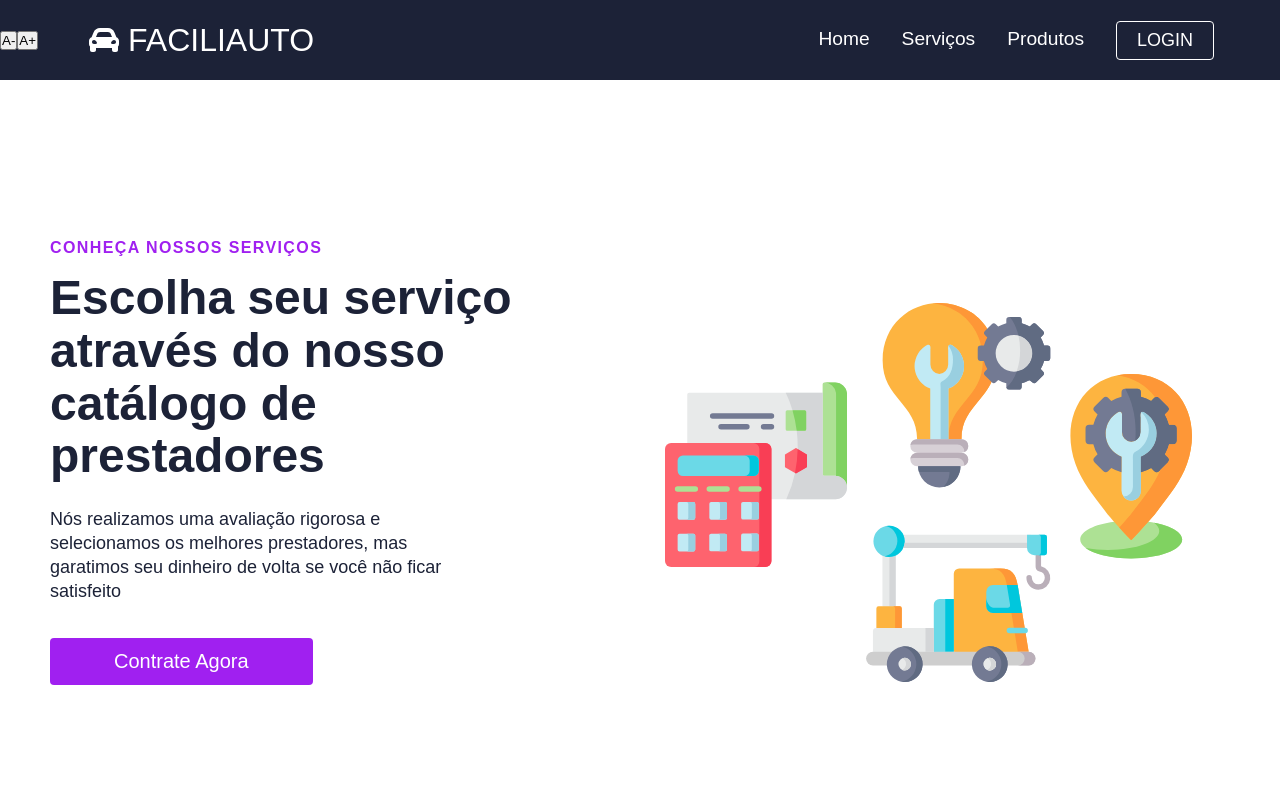
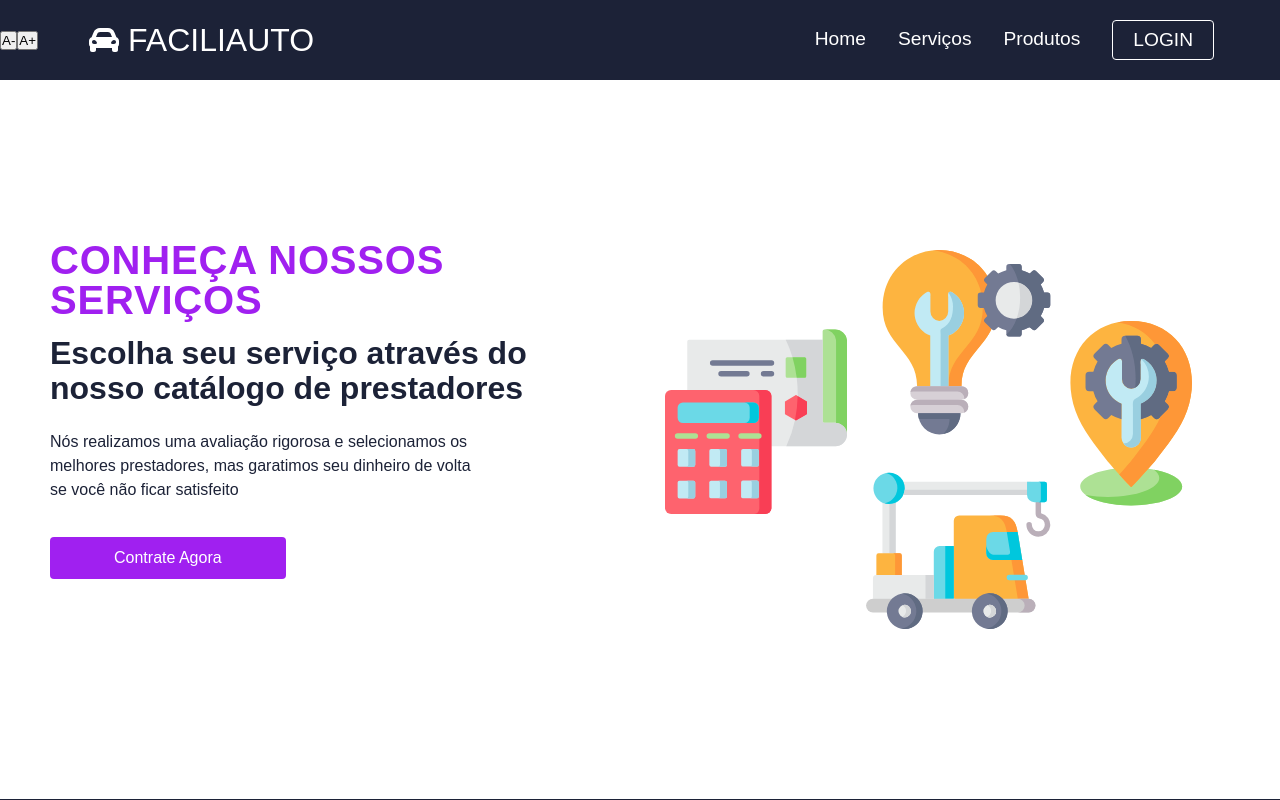
Before and after one commit to afsalves/faciliauto_react_js, a React (Create React App) app: page /products in a window 1280 px wide. Shown: the top 800 px of the page. Built offline with nearby package versions, Linux system fonts and the light colour scheme.

Commit message:
Adjusting fonts to accessibility

```diff
--- a/src/App.css
+++ b/src/App.css
@@ -6,5 +6,5 @@
 }
 
 body {
-  font-size: 120%;
+  font-size: 100%;
 }
--- a/src/components/Button.css
+++ b/src/components/Button.css
@@ -27,12 +27,12 @@
 
 .btn--medium {
   padding: 8px 20px;
-  font-size: 18px;
+  font-size: 1em;
 }
 
 .btn--large {
   padding: 12px 26px;
-  font-size: 20px;
+  font-size: 1em;
 }
 
 .btn--mobile {
@@ -50,7 +50,7 @@
 
 .btn--wide {
   padding: 12px 64px;
-  font-size: 20px;
+  font-size: 1em;
 }
 
 .btn--large:hover,
--- a/src/components/HeroSection.css
+++ b/src/components/HeroSection.css
@@ -33,17 +33,17 @@
 
 .top-line {
   color: #a020f0;
-  font-size: 16px;
-  line-height: 16px;
+  font-size: 2.5em;
+  line-height: 1em;
   font-weight: 700;
-  letter-spacing: 1.4px;
+  letter-spacing: 0.02em;
   text-transform: uppercase;
   margin-bottom: 16px;
 }
 
 .heading {
   margin-bottom: 24px;
-  font-size: 48px;
+  font-size: 2em;
   line-height: 1.1;
   font-weight: 600;
   color: #f7f8fa;
@@ -60,7 +60,7 @@
 .home__hero-subtitle {
   max-width: 440px;
   margin-bottom: 35px;
-  font-size: 18px;
+  font-size: 1em;
   line-height: 24px;
 }
 
--- a/src/components/Pricing.css
+++ b/src/components/Pricing.css
@@ -59,15 +59,15 @@
 
 .pricing__container-cardInfo h3 {
   margin-bottom: 5px;
-  font-size: 24px;
+  font-size: 1.2em;
 }
 
 .pricing__container-cardInfo h4 {
-  font-size: 40px;
+  font-size: 2em;
 }
 
 .pricing__container-cardInfo p {
-  font-size: 14px;
+  font-size: 0.7em;
   margin-bottom: 24px;
 }
 
--- a/src/components/pages/Footer.js/Footer.css
+++ b/src/components/pages/Footer.js/Footer.css
@@ -25,12 +25,12 @@
 
 .footer-subscription-heading {
   margin-bottom: 24px;
-  font-size: 24px;
+  font-size: 1em;
 }
 
 .footer-subscription-text {
   margin-bottom: 24px;
-  font-size: 20px;
+  font-size: 1em;
 }
 
 .footer-input {
@@ -39,7 +39,7 @@
   margin-right: 10px;
   outline: none;
   border: none;
-  font-size: 18px;
+  font-size: 0.9em;
   margin-bottom: 16px;
   border: 1px solid #fff;
 }
@@ -95,7 +95,7 @@
 /* Social Icons */
 .social-icon-link {
   color: #fff;
-  font-size: 24px;
+  font-size: 1.2em;
 }
 
 .social-media {
```
